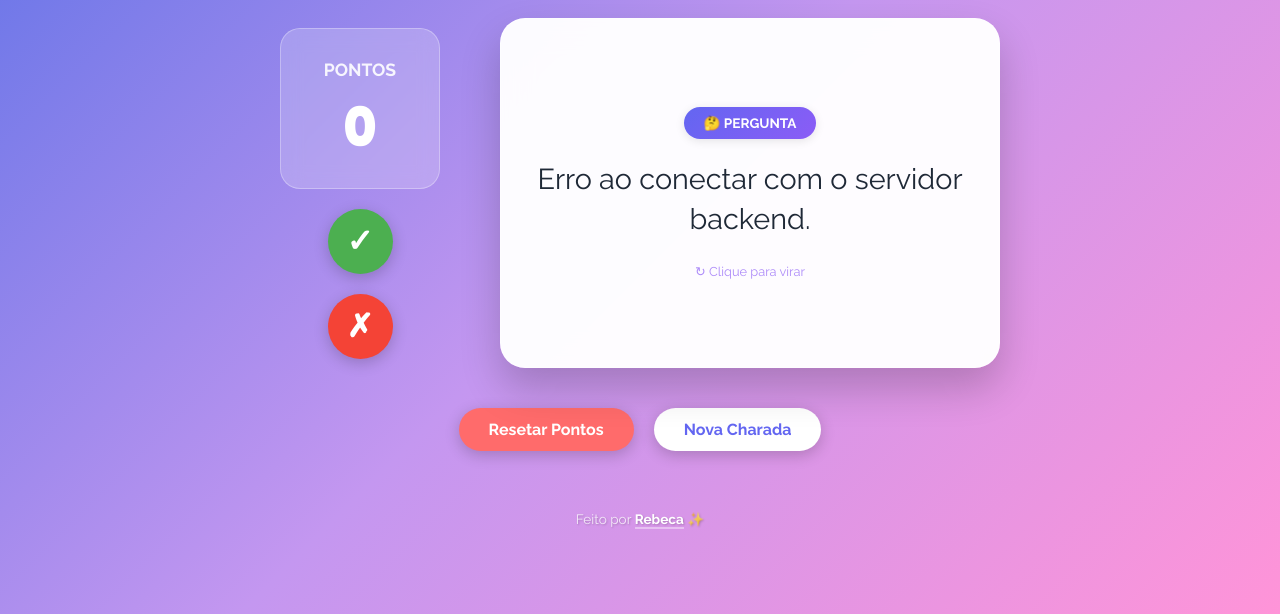
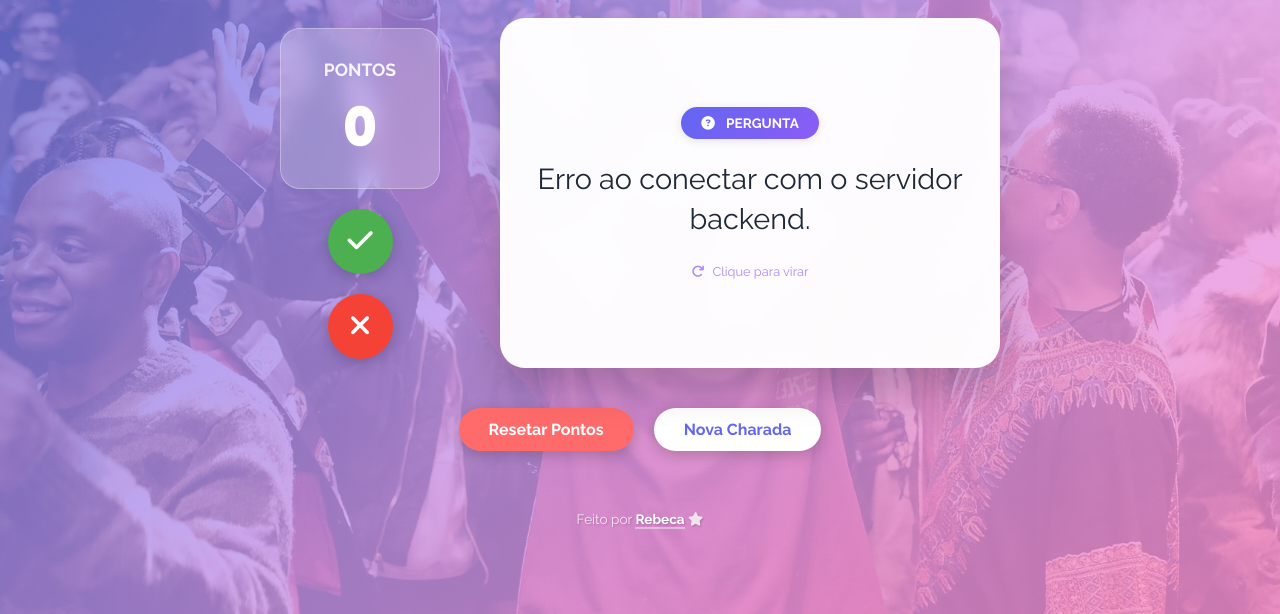
Before and after one commit to rebecasenai/Projeto-charada, a plain HTML site: page index.html in a window 1280 px wide. Shown: the part 186-800 px from the top of the page. Drawn offline with Linux system fonts and the light colour scheme; no server answers.

Commit message:
Refactor code structure for improved readability and maintainability

```diff
--- a/index.html
+++ b/index.html
@@ -6,7 +6,8 @@
     <link href="https://fonts.googleapis.com/css2?family=Raleway:wght@400;700&display=swap" rel="stylesheet">
     <link href="https://fonts.googleapis.com/css2?family=Fredoka:wght@700&display=swap" rel="stylesheet">
     <link rel="icon" href="https://cdn-icons-png.flaticon.com/512/1055/1055672.png" type="image/png">
-    <title>Gerador de Charadas</title>
+    <link rel="stylesheet" href="https://cdnjs.cloudflare.com/ajax/libs/font-awesome/6.4.0/css/all.min.css">
+    <title>Charadas becawest</title>
     <style>
         * {
             margin: 0;
@@ -16,7 +17,10 @@
 
         body {
             font-family: "Raleway", sans-serif;
-            background: linear-gradient(135deg, #5f72e7 0%, #c497f0 50%, #ff94d8 100%);
+            background: linear-gradient(135deg, rgba(95, 114, 231, 0.8) 0%, rgba(196, 151, 240, 0.8) 50%, rgba(255, 148, 216, 0.8) 100%), url('img1.png');
+            background-size: cover;
+            background-position: center;
+            background-attachment: fixed;
             min-height: 100vh;
             display: flex;
             justify-content: center;
@@ -99,7 +103,7 @@
             height: 65px;
             border-radius: 50%;
             border: none;
-            font-size: 2rem;
+            font-size: 1.8rem;
             cursor: pointer;
             transition: transform 0.2s, filter 0.2s;
             font-weight: bold;
@@ -199,6 +203,10 @@
             box-shadow: 0 2px 10px rgba(0, 0, 0, 0.1);
         }
 
+        .badge i {
+            margin-right: 8px;
+        }
+
         .badge-pergunta {
             background: linear-gradient(135deg, #6366f1, #8b5cf6);
             color: white;
@@ -234,6 +242,10 @@
             margin-top: 25px;
             font-size: 0.8rem;
             opacity: 0.7;
+        }
+
+        .dica i {
+            margin-right: 5px;
         }
 
         .dica-front {
@@ -323,8 +335,8 @@
                     <p> PONTOS </p>
                     <div class="pontos-valor" id="pontos">0</div>
                 </div>
-                <button class="btn-pontos btn-acertei" id="btn-acertei" title="Acertei! (+10 pontos)">✓</button>
-                <button class="btn-pontos btn-errei" id="btn-errei" title="Errei! (-5 pontos)">✗</button>
+                <button class="btn-pontos btn-acertei" id="btn-acertei" title="Acertei! (+10 pontos)"><i class="fas fa-check"></i></button>
+                <button class="btn-pontos btn-errei" id="btn-errei" title="Errei! (-5 pontos)"><i class="fas fa-times"></i></button>
             </div>
 
             <!-- Card 3D -->
@@ -333,15 +345,15 @@
                     <div class="card-inner" id="card-inner">
                         <!-- Frente -->
                         <div class="card-front">
-                            <div class="badge badge-pergunta">🤔 PERGUNTA</div>
+                            <div class="badge badge-pergunta"><i class="fas fa-question-circle"></i> PERGUNTA</div>
                             <p class="pergunta-texto" id="pergunta">Carregando...</p>
-                            <div class="dica dica-front">↻ Clique para virar</div>
+                            <div class="dica dica-front"><i class="fas fa-redo"></i> Clique para virar</div>
                         </div>
                         <!-- Verso -->
                         <div class="card-back">
-                            <div class="badge badge-resposta">💡 RESPOSTA</div>
+                            <div class="badge badge-resposta"><i class="fas fa-lightbulb"></i> RESPOSTA</div>
                             <p class="resposta-texto" id="resposta">Carregando...</p>
-                            <div class="dica dica-back">↻ Clique para voltar</div>
+                            <div class="dica dica-back"><i class="fas fa-redo"></i> Clique para voltar</div>
                         </div>
                     </div>
                 </div>
@@ -355,7 +367,7 @@
         </div>
 
         <footer>
-            Feito por <a href="https://www.linkedin.com/in/rebeca-diniz-970437350/" target="_blank">Rebeca</a> ✨
+            Feito por <a href="https://www.linkedin.com/in/rebeca-diniz-970437350/" target="_blank">Rebeca</a> <i class="fas fa-star"></i>
         </footer>
     </div>
     <script src="script.js"></script>
--- a/script.js
+++ b/script.js
@@ -138,7 +138,7 @@ btnAcertei.addEventListener('click', (e) => {
 
     // Verifica se o card está virado usando a função correta
     if (!cardEstaVirado()) {
-        alert('✨ Vire o card para ver a resposta primeiro! ✨')
+        alert('Vire o card para ver a resposta primeiro!')
         return
     }
 
@@ -152,7 +152,7 @@ btnErrei.addEventListener('click', (e) => {
 
     // Verifica se o card está virado usando a função correta
     if (!cardEstaVirado()) {
-        alert('✨ Vire o card para ver a resposta primeiro! ✨')
+        alert('Vire o card para ver a resposta primeiro!')
         return
     }
 
```
Also changed, not shown: img1.png (added).
